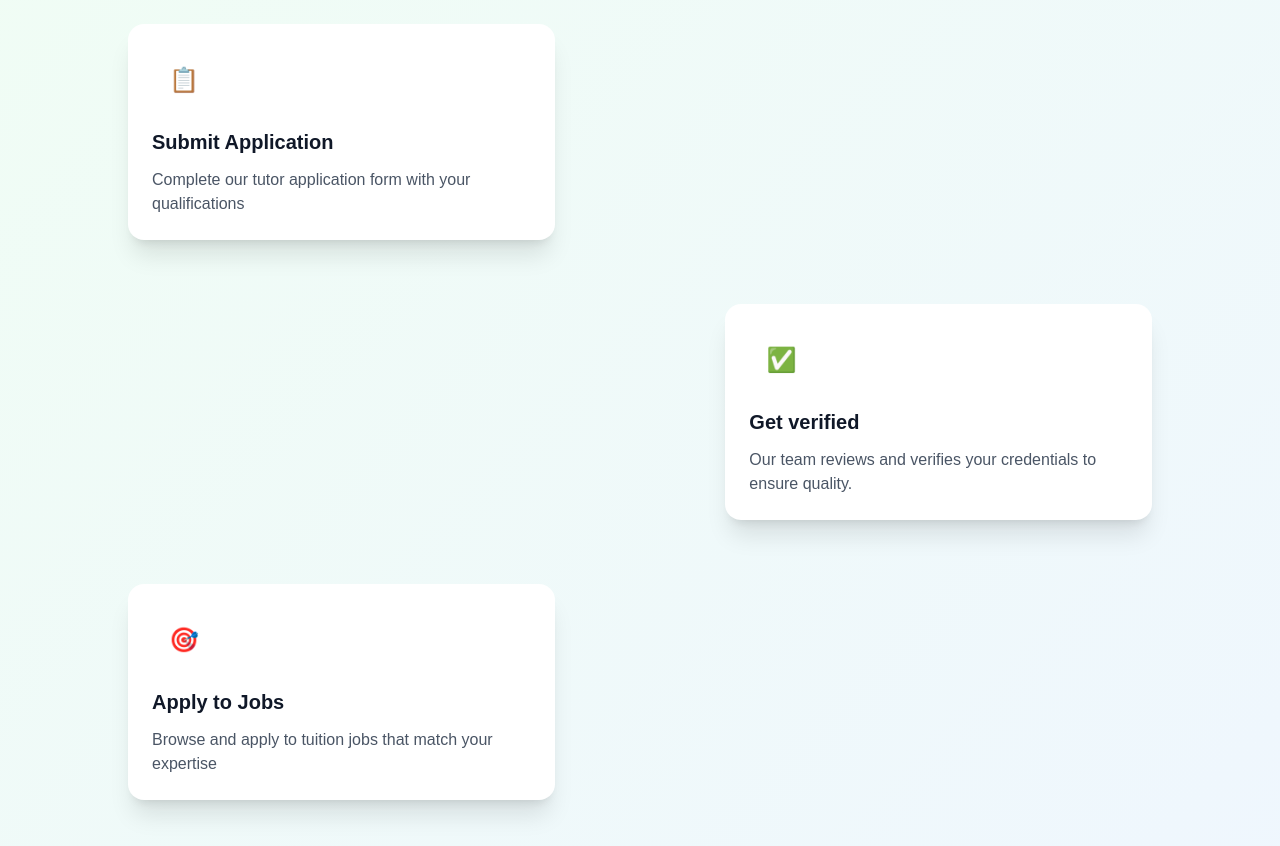
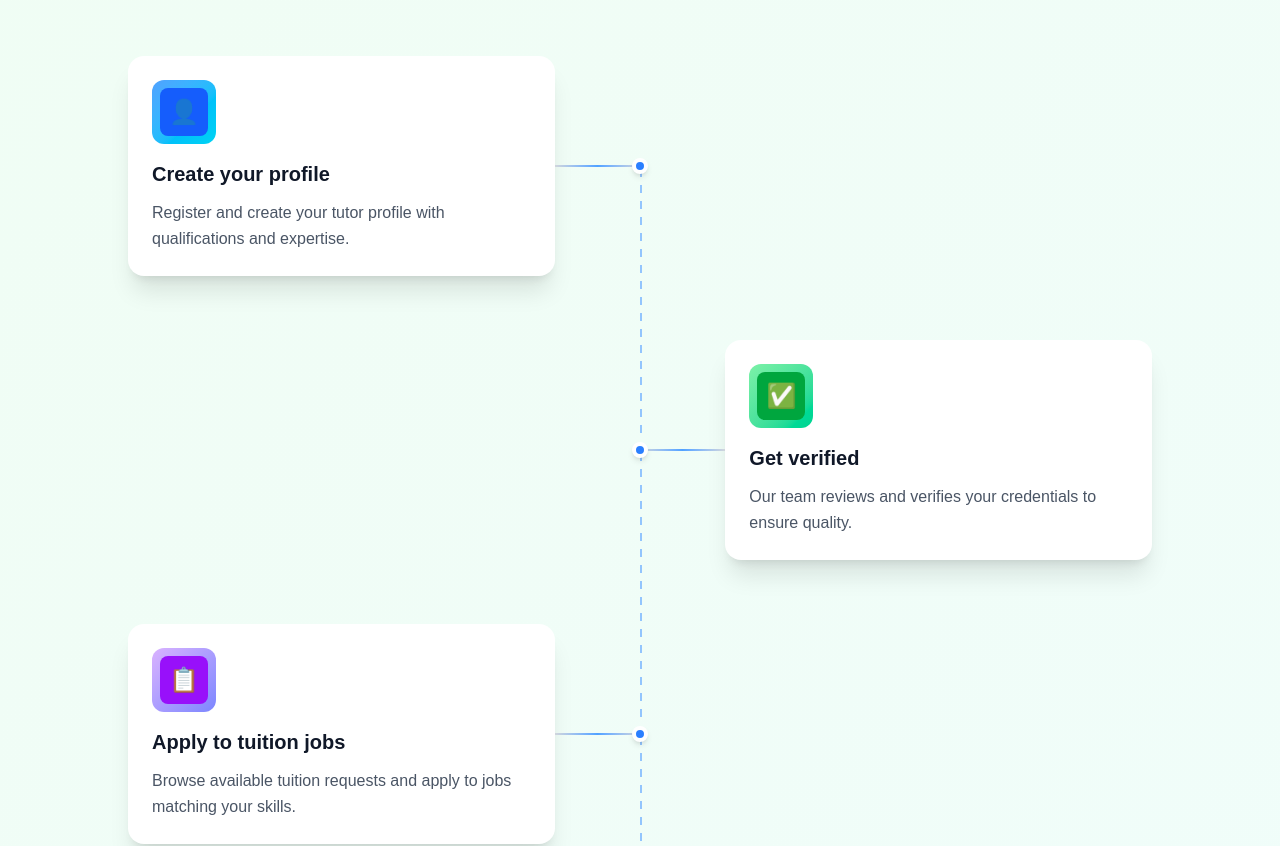
Before and after one commit to bapibiswas100808/tutor-media, a Next.js app: page / in a window 1280 px wide. Shown: the part 3800-4646 px from the top of the page. Built offline with nearby package versions, Linux system fonts and the light colour scheme.

Commit message:
Update FlowChartTutor.tsx

```diff
--- a/src/components/homepage/FlowChartTutor.tsx
+++ b/src/components/homepage/FlowChartTutor.tsx
@@ -5,9 +5,12 @@ import { motion } from "framer-motion";
 const steps = [
   {
     number: 1,
-    title: "Submit Application",
-    description: "Complete our tutor application form with your qualifications",
-    icon: "📋",
+    title: "Create your profile",
+    description:
+      "Register and create your tutor profile with qualifications and expertise.",
+    icon: "👤",
+    bgColor: "from-blue-400 to-cyan-400",
+    iconBg: "bg-blue-600",
   },
   {
     number: 2,
@@ -15,12 +18,17 @@ const steps = [
     description:
       "Our team reviews and verifies your credentials to ensure quality.",
     icon: "✅",
+    bgColor: "from-green-300 to-emerald-400",
+    iconBg: "bg-green-600",
   },
   {
     number: 3,
-    title: "Apply to Jobs",
-    description: "Browse and apply to tuition jobs that match your expertise",
-    icon: "🎯",
+    title: "Apply to tuition jobs",
+    description:
+      "Browse available tuition requests and apply to jobs matching your skills.",
+    icon: "📋",
+    bgColor: "from-purple-300 to-indigo-400",
+    iconBg: "bg-purple-600",
   },
   {
     number: 4,
@@ -35,14 +43,14 @@ const steps = [
 
 export default function FlowChartTutor() {
   return (
-    <section className="py-16 bg-gradient-to-br from-green-50 to-blue-50">
+    <section className="py-20 bg-gradient-to-br from-green-50 to-teal-50">
       <div className="container mx-auto px-4">
         <motion.div
           initial={{ opacity: 0, y: 30 }}
           whileInView={{ opacity: 1, y: 0 }}
           transition={{ duration: 0.6 }}
           viewport={{ once: true }}
-          className="text-center mb-12"
+          className="text-center mb-16"
         >
           <h2 className="text-3xl md:text-4xl font-bold text-gray-900 mb-4">
             How It Works for Tutors
@@ -81,12 +89,44 @@ export default function FlowChartTutor() {
                   <h3 className="text-xl font-bold text-gray-900 mb-3">
                     {step.title}
                   </h3>
-                  <p className="text-gray-600">{step.description}</p>
+                  <p className="text-gray-600 leading-relaxed">
+                    {step.description}
+                  </p>
                 </div>
               </div>
+
+              {/* Connector Line */}
+              <div className="w-2/12 flex items-center justify-center relative">
+                <div
+                  className={`absolute ${
+                    index % 2 === 0 ? "left-0" : "right-0"
+                  } w-1/2 h-0.5 bg-gradient-to-r from-gray-300 via-blue-400 to-gray-300`}
+                ></div>
+                {index < steps.length - 1 && (
+                  <svg
+                    className="absolute top-0"
+                    width="4"
+                    height="270"
+                    viewBox="0 200 2 20"
+                  >
+                    <line
+                      x1="2"
+                      y1="0"
+                      x2="2"
+                      y2="1280"
+                      stroke="#93C5FD"
+                      strokeWidth="2"
+                      strokeDasharray="4 4"
+                    />
+                  </svg>
+                )}
+                <div className="absolute w-4 h-4 bg-blue-500 rounded-full border-4 border-white shadow-md"></div>
+              </div>
+
+              {/* Empty Space */}
+              <div className="w-5/12"></div>
             </motion.div>
           ))}
-        </div>
         </div>
 
         {/* Mobile Layout - Vertical */}
@@ -137,6 +177,7 @@ export default function FlowChartTutor() {
             </motion.div>
           ))}
         </div>
+      </div>
     </section>
   );
 }
```
Lines whose indentation alone changed are shown as unchanged.
